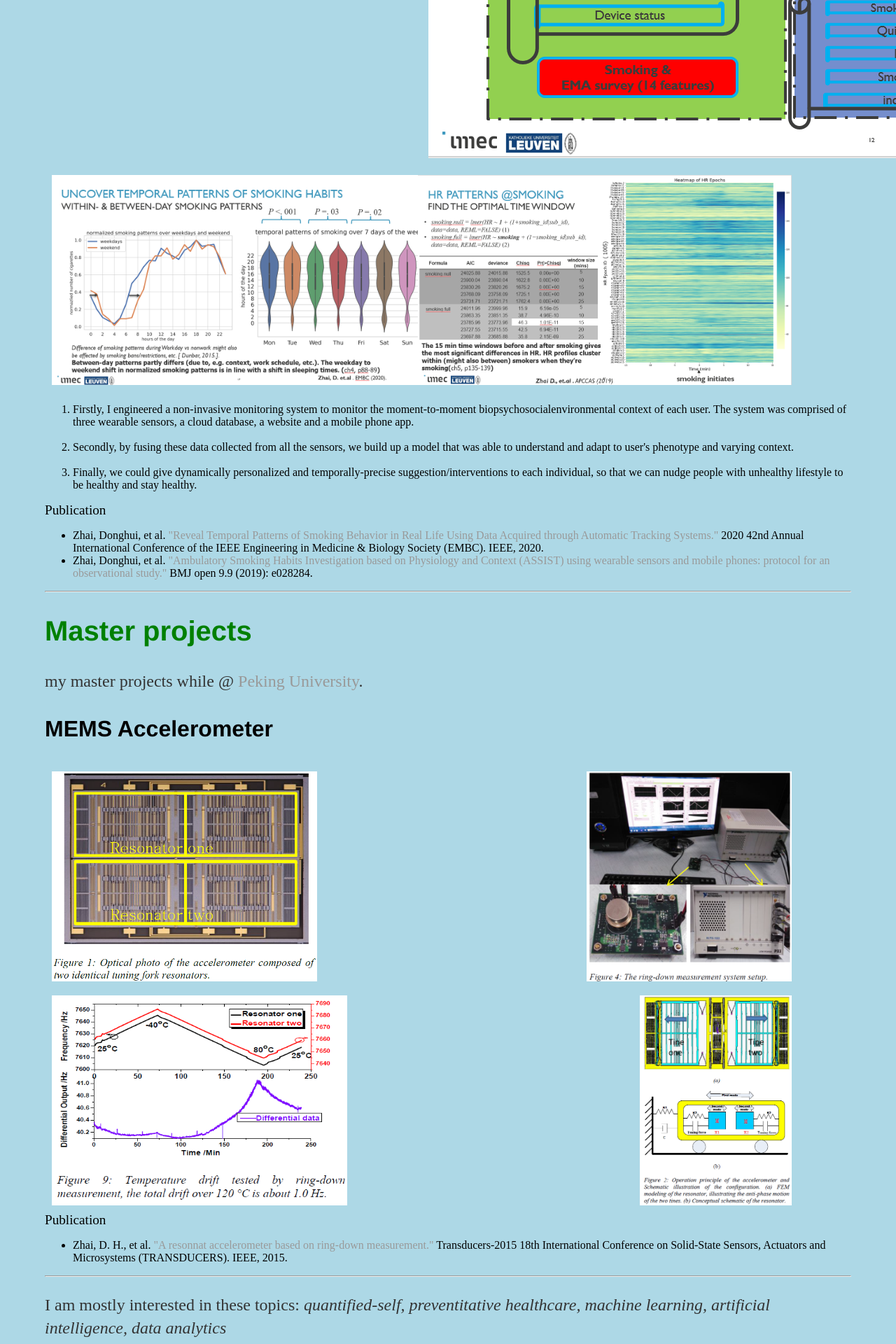
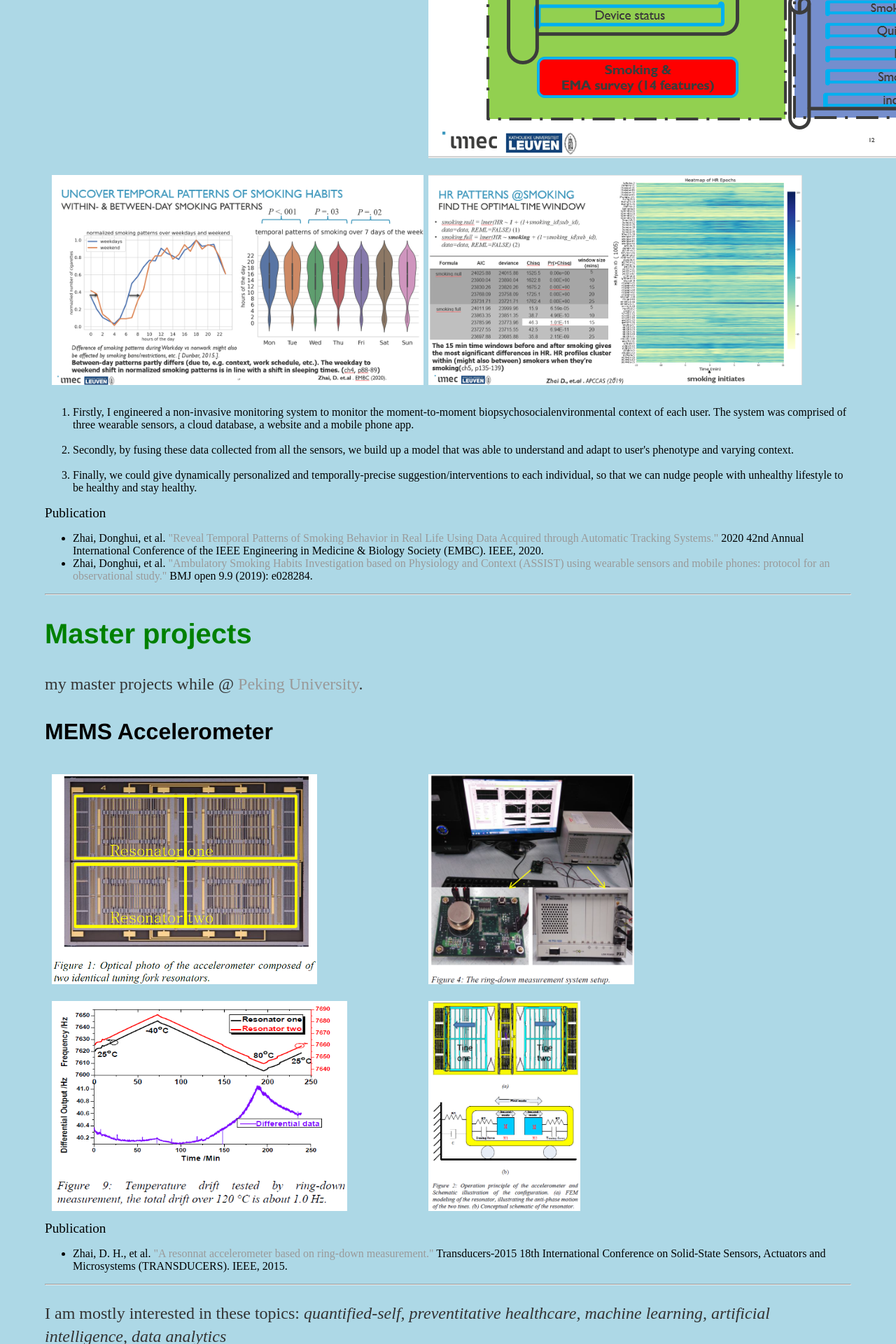
Before and after one commit to trencyclopedia/trencyclopedia.github.io, a Jekyll site: the page built from projects/index.html, in a window 1280 px wide. Shown: the part 1097-3017 px from the top of the page at 70% size. Built offline with Jekyll 4.4.1, drawn with Linux system fonts in a browser that asks for light colours.

Commit message:
corret structes

```diff
--- a/projects/index.html
+++ b/projects/index.html
@@ -33,7 +33,7 @@ title: Projects
 				</div>
 
 				<div class="column half">
-					<img alt="feature processing" src="/img/feature_processing_pipeline.png",style="float:right;height:300px;">
+					<img alt="feature processing" src="/img/feature_processing_pipeline.png",style="height:300px;">
 				</div>
 
 				<div class="column half">
@@ -41,7 +41,7 @@ title: Projects
 				</div>
 
 				<div class="column half",>
-					<img alt="HR patterns" src="/img/HR_patterns.png" style="float:right;height:300px;">
+					<img alt="HR patterns" src="/img/HR_patterns.png" style="height:300px;">
 				</div>
 
 			</div>
@@ -79,7 +79,7 @@ title: Projects
 				</div>
 
 				<div class="column half">
-				<img  alt="MEMS sensor measuremnt setup" src="/img/measurement_system.png" style="float:right;height:300px;">
+				<img  alt="MEMS sensor measuremnt setup" src="/img/measurement_system.png" style="height:300px;">
 				</div>
 
 				<div class="column half">
@@ -87,7 +87,7 @@ title: Projects
 				</div>
 
 				<div class="column half">
-				<img  alt="MEMS accelerometer schematics" src="/img/MEMS_acc_schematics.png" style="float:right;height:300px;">
+				<img  alt="MEMS accelerometer schematics" src="/img/MEMS_acc_schematics.png" style="height:300px;">
 				</div>
 
 
```
